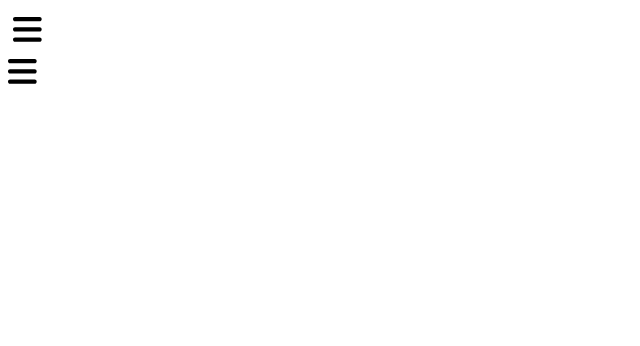
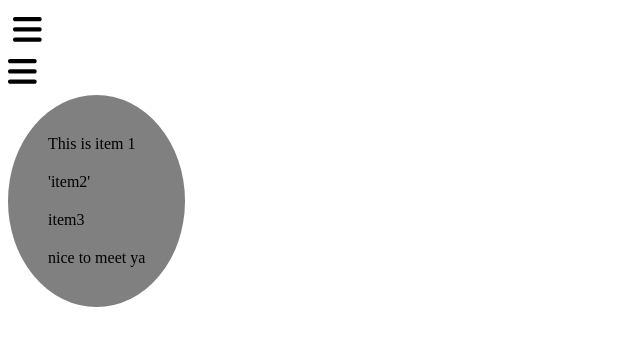
Before and after one commit to Mynameisfrostwalker/dropDown, a website built with webpack: page src/index.html in a window 1280 px wide. Both pictures are taken after a click on the element 22 px from the left and 73 px from the top of the page. Shown: the whole page, without its empty margins (0-640 px from the left). Built offline with nearby package versions, Linux system fonts and the light colour scheme.

Commit message:
Add animation on click

```diff
--- a/src/scripts/index.ts
+++ b/src/scripts/index.ts
@@ -34,6 +34,9 @@ const showMenu = function showMenuOnHover(
 
         if (begin === "'" && end === "'") {
           const itemDiv = createItemElement(item);
+          if (mobile === "mobile") {
+            itemDiv.classList.add("none");
+          }
           ul.appendChild(itemDiv);
           return;
         }
@@ -46,6 +49,9 @@ const showMenu = function showMenuOnHover(
         if (end === "'" && strArr.length !== 0) {
           strArr.push(item.slice(0, -1));
           const itemDiv = createItemElement(strArr.join(" "));
+          if (mobile === "mobile") {
+            itemDiv.classList.add("none");
+          }
           ul.appendChild(itemDiv);
           strArr = [];
           return;
@@ -53,6 +59,9 @@ const showMenu = function showMenuOnHover(
 
         if (strArr.length === 0) {
           const itemDiv = createItemElement(item);
+          if (mobile === "mobile") {
+            itemDiv.classList.add("none");
+          }
           ul.appendChild(itemDiv);
         } else {
           strArr.push(item);
@@ -61,7 +70,7 @@ const showMenu = function showMenuOnHover(
     });
 
     if (mobile === "mobile") {
-      itemsDiv.classList.add("none");
+      itemsDiv.classList.add("small");
     }
 
     element.appendChild(itemsDiv);
@@ -70,12 +79,33 @@ const showMenu = function showMenuOnHover(
 
 const animateMenu = function showMenuOnClick(e: Event) {
   const element = e.currentTarget;
+
   if (element instanceof HTMLElement) {
     const itemsDiv = element.nextElementSibling;
+    const ul = itemsDiv?.firstElementChild;
+
     if (itemsDiv?.classList.contains("small")) {
       itemsDiv.classList.remove("small");
+
+      if (ul instanceof HTMLElement) {
+        let i = 0;
+
+        const id = setInterval(() => {
+          ul.children[i].classList.remove("none");
+          i += 1;
+          if (i === ul.children.length) {
+            clearInterval(id);
+          }
+        }, 500);
+      }
     } else {
       itemsDiv?.classList.add("small");
+
+      if (ul instanceof HTMLElement) {
+        for (let i = 0; i < ul.children.length; i += 1) {
+          ul.children[i].classList.add("none");
+        }
+      }
     }
   }
 };
--- a/src/styles/_mixins.scss
+++ b/src/styles/_mixins.scss
@@ -46,13 +46,18 @@
     background-color: $bgcolor;
 }
 
-@mixin transition($property, $time, $value, $function, $delay, $element) {
+@mixin transition($property, $time, $value, $function, $delay, $element, $element2: null) {
     #{$element} {
         transition: $property $time $function $delay;
-    }
+        @if($element2 == null) {
+            #{$property}: $value;
+        }
+    };
 
-    #{$element} {
-        #{$property}: $value;
+    @if($element2) {
+        #{$element2} {
+            #{$property}: $value;
+        }
     }
 }
 
--- a/src/styles/main.scss
+++ b/src/styles/main.scss
@@ -35,7 +35,7 @@ $theme-secondary: grey;
 
 div.frostwalkermobilemenu {
   @include mixins.transition(transform, 1s, scale(0, 0), ease-in-out, 0.2s, ".itemsDiv.small");
-
+  @include mixins.transition(opacity, 2s, 0, ease-in-out, 0.2s, ".itemsDiv .none");
 
   >div.hamburger {
     @include mixins.position(relative);
@@ -48,8 +48,8 @@ div.frostwalkermobilemenu {
     transform: scale(1, 1);
     transform-origin: center;
 
-    &.none {
-      // display: none;
+    li {
+      opacity: 1;
     }
 
     ul {
@@ -59,7 +59,7 @@ div.frostwalkermobilemenu {
 }
 
 .frostwalkermenu {
-  @include mixins.transition(transform, 1s, scaleY(1), ease-in-out, 0.2s, "&hover .itemsDiv");
+  @include mixins.transition(transform, 1s, scaleY(1), ease-in-out, 0.2s, ".itemsDiv", ".hamburger:hover ~ .itemsDiv");
 
   .itemsDiv {
     transform: scaleY(0);
```
